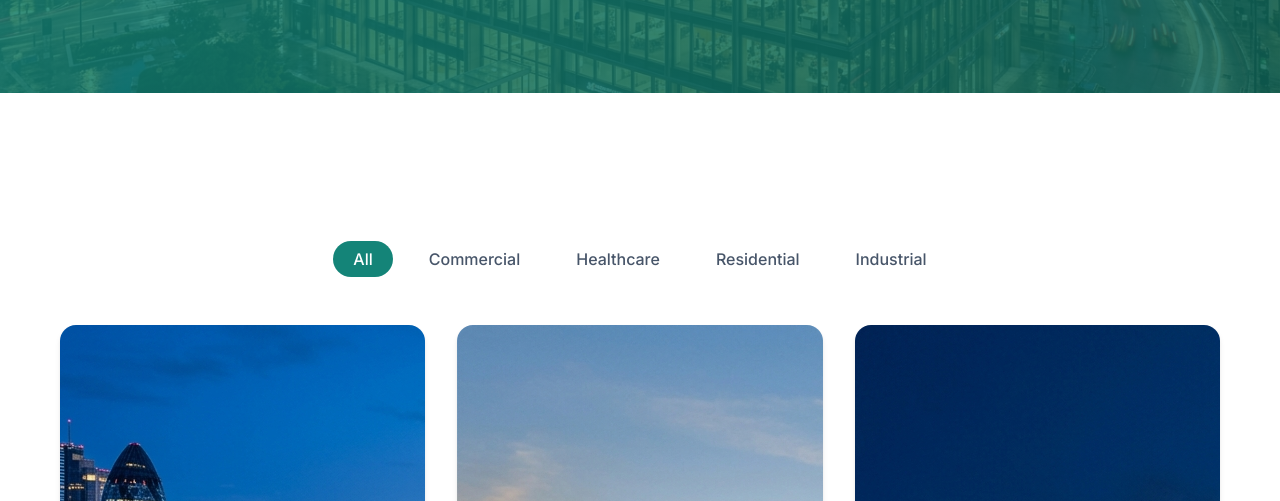
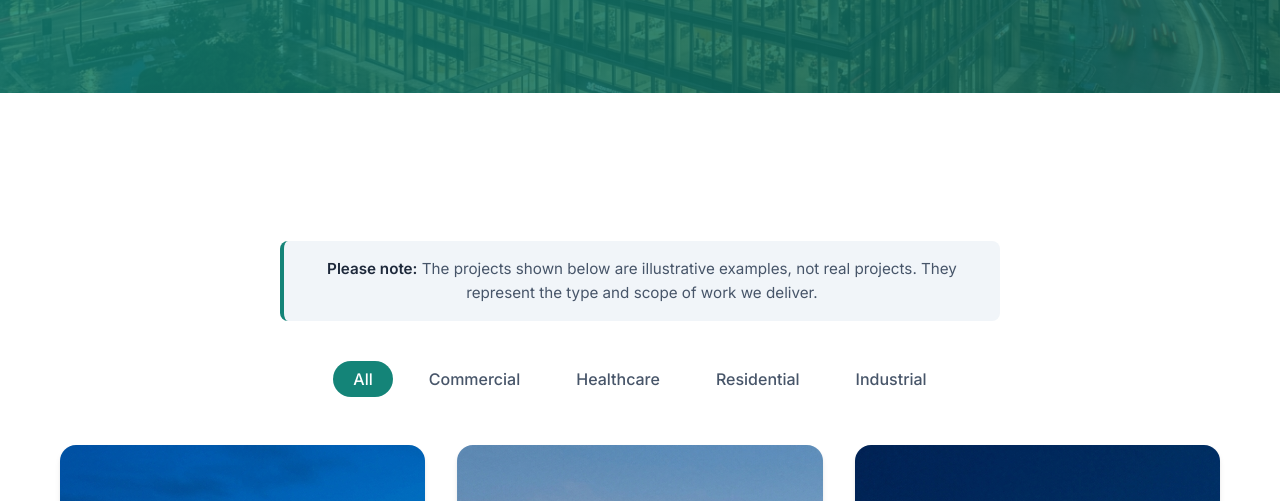
Before and after one commit to DeepPancholi/ICG, a plain HTML site: page projects.html in a window 1280 px wide. Shown: the part 299-800 px from the top of the page. Drawn offline with Linux system fonts and the light colour scheme.

Commit message:
content: add illustrative-projects disclaimer to homepage and projects page

```diff
--- a/css/style.css
+++ b/css/style.css
@@ -847,6 +847,22 @@ body.menu-open .mobile-menu-overlay {
 }
 
 /* ── 9. Projects Section ── */
+.projects-disclaimer {
+  max-width: 720px;
+  margin: 0 auto 2.5rem;
+  padding: 1rem 1.5rem;
+  background-color: var(--bg-card);
+  border-left: 4px solid var(--color-primary);
+  border-radius: var(--radius-sm);
+  color: var(--text-secondary);
+  font-size: 0.95rem;
+  text-align: center;
+}
+
+.projects-disclaimer strong {
+  color: var(--text-primary);
+}
+
 .filter-tabs {
   display: flex;
   justify-content: center;
--- a/projects.html
+++ b/projects.html
@@ -67,6 +67,11 @@
     <!-- Projects Filter & Grid -->
     <section class="section projects-section" id="projects-section">
         <div class="container">
+            <!-- Disclaimer -->
+            <p class="projects-disclaimer fade-in-up" id="projects-disclaimer" role="note">
+                <strong>Please note:</strong> The projects shown below are illustrative examples, not real projects. They represent the type and scope of work we deliver.
+            </p>
+
             <!-- Filter Tabs -->
             <div class="filter-tabs fade-in-up" id="filter-tabs" role="tablist" aria-label="Filter projects by category">
                 <button class="filter-btn active" data-filter="all" role="tab" aria-selected="true" id="filter-all">All</button>
```
Also changed, not shown: index.html (+5 -0 lines).
